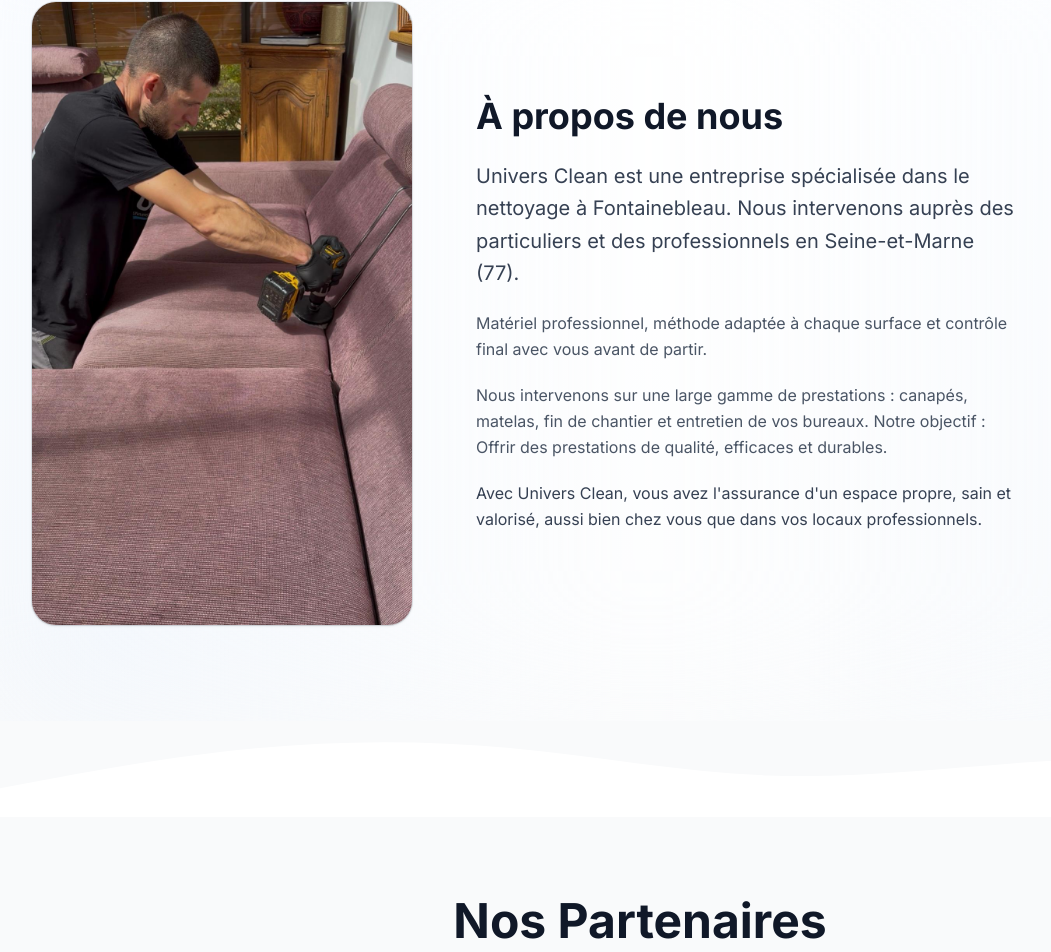
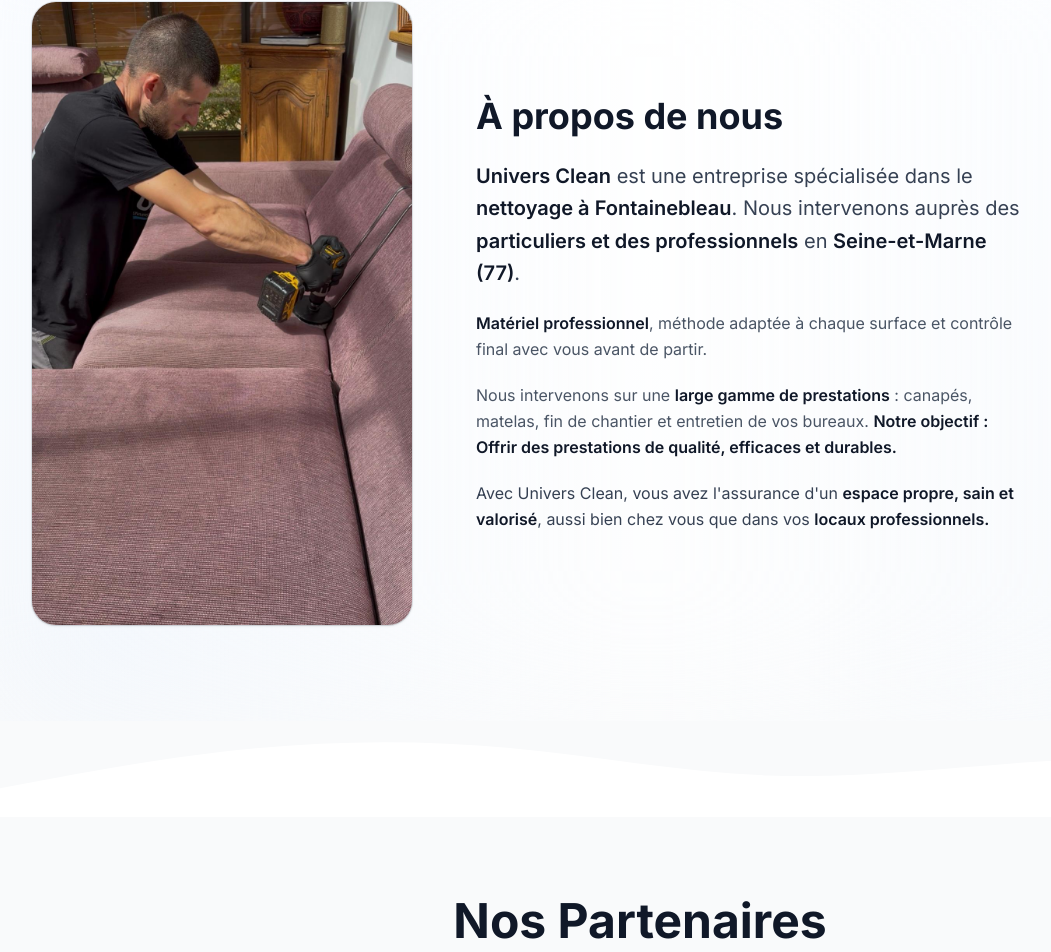
Before and after one commit to blernix/universcleanrefonte, a Next.js app: page / in a window 1280 px wide. Shown: the part 2593-3545 px from the top of the page, without its empty margins (0-1051 px from the left). Built offline with nearby package versions, Linux system fonts and the light colour scheme.

Commit message:
A propos: gras du texte client (carte Univers Clean)

```diff
--- a/app/components/home/About.jsx
+++ b/app/components/home/About.jsx
@@ -7,13 +7,26 @@ import { aboutContent } from '@/app/data/global';
 const icons = { Heart, Award, Users };
 
 // Hiérarchie des 4 blocs, par position : accroche, méthode, prestations, assurance.
-// Aucune mise en avant à l'intérieur d'un bloc (le texte du client reste verbatim).
+// Les passages en gras viennent du texte client, marqués `**…**` dans global.js.
 const BLOCK_CLASSES = [
   'text-lg lg:text-xl text-gray-700 leading-relaxed',
   'text-base text-gray-600 leading-relaxed',
   'text-base text-gray-600 leading-relaxed',
   'text-base text-gray-700 leading-relaxed'
 ];
+
+// Rend les `**gras**` sans injecter de HTML (pas de dangerouslySetInnerHTML).
+function renderRich(text) {
+  return text.split(/(\*\*[^*]+\*\*)/g).map((part, i) =>
+    part.startsWith('**') && part.endsWith('**') ? (
+      <strong key={i} className="font-semibold text-gray-900">
+        {part.slice(2, -2)}
+      </strong>
+    ) : (
+      <span key={i}>{part}</span>
+    )
+  );
+}
 
 export default function About() {
   return (
@@ -52,7 +65,7 @@ export default function About() {
             <div className="mt-6 space-y-5">
               {aboutContent.intro.blocks.map((block, index) => (
                 <p key={index} className={BLOCK_CLASSES[index] ?? BLOCK_CLASSES[BLOCK_CLASSES.length - 1]}>
-                  {block}
+                  {renderRich(block)}
                 </p>
               ))}
             </div>
--- a/app/data/global.js
+++ b/app/data/global.js
@@ -41,11 +41,12 @@ export const aboutContent = {
     // Texte du client, verbatim : 4 blocs dans l'ordre reçu
     // (0 accroche · 1 méthode · 2 prestations + objectif · 3 assurance).
     // La majuscule de « Notre objectif : Offrir » est conservée telle quelle.
+    // `**…**` marque les passages en gras de la carte client (rendus par About.jsx).
     blocks: [
-      `Univers Clean est une entreprise spécialisée dans le nettoyage à Fontainebleau. Nous intervenons auprès des particuliers et des professionnels en Seine-et-Marne (77).`,
-      `Matériel professionnel, méthode adaptée à chaque surface et contrôle final avec vous avant de partir.`,
-      `Nous intervenons sur une large gamme de prestations : canapés, matelas, fin de chantier et entretien de vos bureaux. Notre objectif : Offrir des prestations de qualité, efficaces et durables.`,
-      `Avec Univers Clean, vous avez l'assurance d'un espace propre, sain et valorisé, aussi bien chez vous que dans vos locaux professionnels.`
+      `**Univers Clean** est une entreprise spécialisée dans le **nettoyage à Fontainebleau**. Nous intervenons auprès des **particuliers et des professionnels** en **Seine-et-Marne (77)**.`,
+      `**Matériel professionnel**, méthode adaptée à chaque surface et contrôle final avec vous avant de partir.`,
+      `Nous intervenons sur une **large gamme de prestations** : canapés, matelas, fin de chantier et entretien de vos bureaux. **Notre objectif : Offrir des prestations de qualité, efficaces et durables.**`,
+      `Avec Univers Clean, vous avez l'assurance d'un **espace propre, sain et valorisé**, aussi bien chez vous que dans vos **locaux professionnels.**`
     ]
   },
   values: [
```
